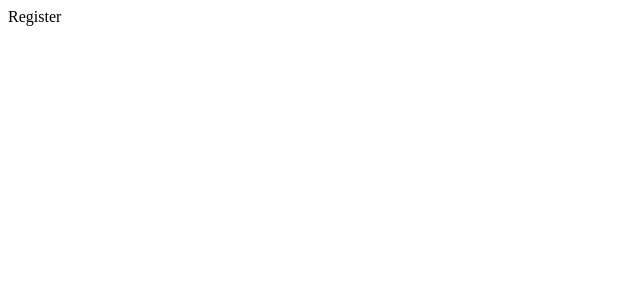
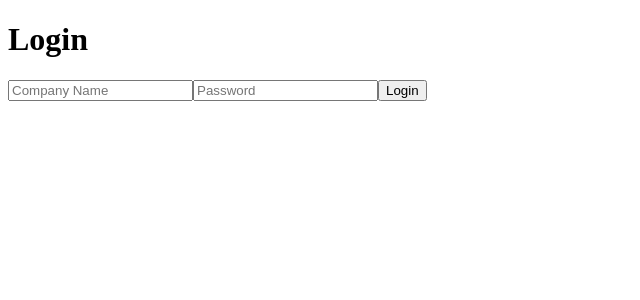
Before and after one commit to Thurunuhashitha/SmartBiz_frontend, a React (Vite) app: page / in a window 1280 px wide. Shown: the top 300 px of the page, without its empty margins (0-640 px from the left). Built offline with nearby package versions, Linux system fonts and the light colour scheme.

Commit message:
Implement login and registration functionality with form validation and API integration

```diff
--- a/package.json
+++ b/package.json
@@ -10,6 +10,7 @@
     "preview": "vite preview"
   },
   "dependencies": {
+    "axios": "^1.13.6",
     "react": "^19.2.0",
     "react-dom": "^19.2.0"
   },
--- a/src/app/App.jsx
+++ b/src/app/App.jsx
@@ -1,11 +1,13 @@
 import './App.css'
 import Register from '../pages/register/Register'
+import Login from '../pages/login/Login'
 
 function App() {
 
   return (
    <div>
-    <Register/>
+    {/* <Register/> */}
+    <Login/>
    </div>
   )
 }
--- /dev/null
+++ b/src/pages/login/Login.jsx
@@ -0,0 +1,63 @@
+import React, { useState } from 'react'
+import axios from 'axios'
+
+export default function Login() {
+
+  const [companyName, setCompanyName] = useState('')
+  const [password, setPassword] = useState('')
+
+  const login = async () => {
+    if (!companyName || !password) {
+      alert('Please fill in all fields')
+      return
+    }
+
+    try {
+
+      const response = await axios.post(
+        "http://localhost:3000/auth/login",
+        {
+          company_name: companyName,
+          password: password
+        }
+      )
+
+      console.log("Server Response:", response.data)
+      alert("Login successful")
+
+    } catch (error) {
+
+      if (error.response) {
+        console.log("Backend Error:", error.response.data)
+        console.log("Status Code:", error.response.status)
+        alert(error.response.data.message || "Login failed")
+      } else {
+        console.log("Network Error:", error.message)
+        alert("Server not responding")
+      }
+
+    }
+  }
+
+  return (
+    <div>
+      <h1>Login</h1>
+
+      <input
+        type="text"
+        placeholder="Company Name"
+        value={companyName}
+        onChange={(e) => setCompanyName(e.target.value)}
+      />
+
+      <input
+        type="password"
+        placeholder="Password"
+        value={password}
+        onChange={(e) => setPassword(e.target.value)}
+      />
+
+      <button onClick={login}>Login</button>
+    </div>
+  )
+}
--- a/src/pages/register/Register.jsx
+++ b/src/pages/register/Register.jsx
@@ -1,7 +1,90 @@
-import React from 'react'
+import React, { useState } from 'react'
+import axios from 'axios'
 
 export default function Register() {
+
+  const [companyName, setCompanyName] = useState('')
+  const [owner, setOwner] = useState('')
+  const [email, setEmail] = useState('')
+  const [phone, setPhone] = useState('')
+  const [password, setPassword] = useState('')
+
+  const register = async () => {
+    if (!companyName || !owner || !email || !phone || !password) {
+      alert('Please fill in all fields')
+      return
+    }
+
+    try {
+
+      const response = await axios.post(
+        "http://localhost:3000/auth/register",
+        {
+          company_name: companyName,
+          owner: owner,
+          email: email,
+          phone: phone,
+          password: password
+        }
+      )
+
+      console.log("Server Response:", response.data)
+      alert("Registration successful")
+
+    } catch (error) {
+
+      if (error.response) {
+        console.log("Backend Error:", error.response.data)
+        console.log("Status Code:", error.response.status)
+        alert(error.response.data.message || "Registration failed")
+      } else {
+        console.log("Network Error:", error.message)
+        alert("Server not responding")
+      }
+
+    }
+  }
+
   return (
-    <div>Register</div>
+    <div>
+      <h1>Register</h1>
+
+      <input
+        type="text"
+        placeholder="Company Name"
+        value={companyName}
+        onChange={(e) => setCompanyName(e.target.value)}
+      />
+
+      <input
+        type="text"
+        placeholder="Owner"
+        value={owner}
+        onChange={(e) => setOwner(e.target.value)}
+      />
+
+      <input
+        type="email"
+        placeholder="Email"
+        value={email}
+        onChange={(e) => setEmail(e.target.value)}
+      />
+
+      <input
+        type="text"
+        placeholder="Phone"
+        value={phone}
+        onChange={(e) => setPhone(e.target.value)}
+      />
+
+      <input
+        type="password"
+        placeholder="Password"
+        value={password}
+        onChange={(e) => setPassword(e.target.value)}
+      />
+
+      <button onClick={register}>Register</button>
+    </div>
   )
 }
```
Also changed, not shown: 1 other file (tests, documents, lock files or other folders).
